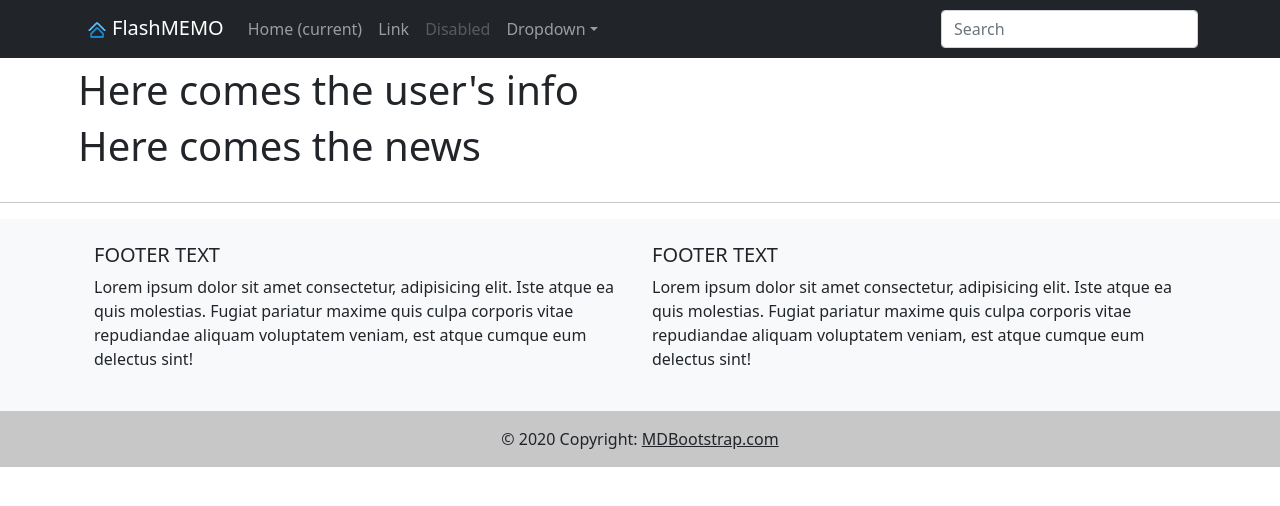
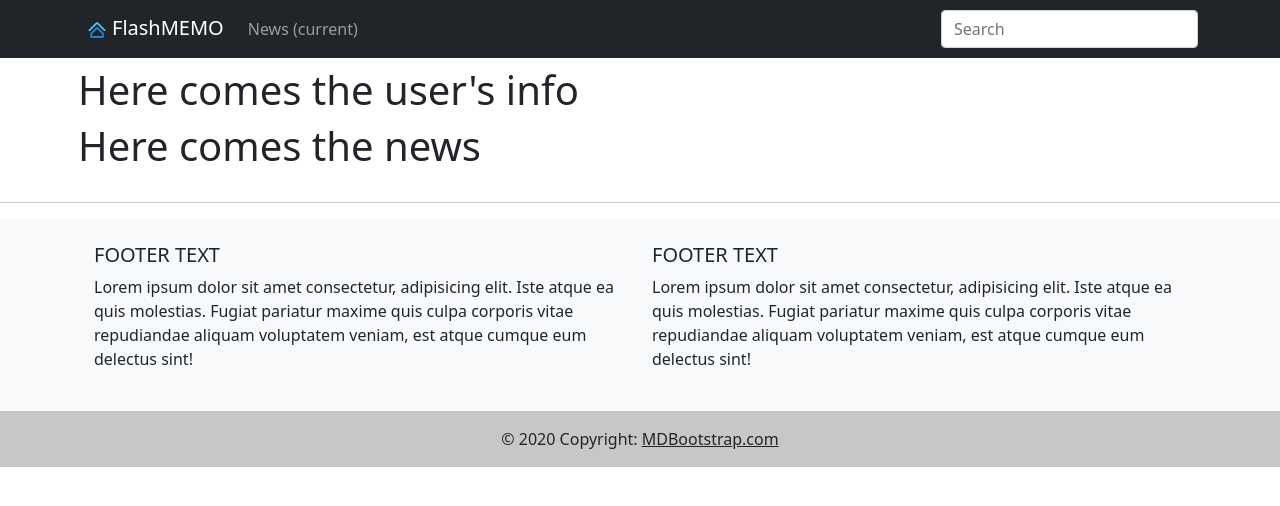
Before and after one commit to brunodema/FlashMEMO, an Angular app: page /home in a window 1280 px wide. Shown: the top 506 px of the page. Built offline with nearby package versions, Linux system fonts and the light colour scheme.

Commit message:
alter header

```diff
--- a/src/app/shared/header/header.component.html
+++ b/src/app/shared/header/header.component.html
@@ -9,21 +9,7 @@
     <div class="collapse navbar-collapse" id="navbarsExample04">
       <ul class="navbar-nav mr-auto">
         <li class="nav-item active">
-          <a class="nav-link" href="#">Home <span class="sr-only">(current)</span></a>
-        </li>
-        <li class="nav-item">
-          <a class="nav-link" href="#">Link</a>
-        </li>
-        <li class="nav-item">
-          <a class="nav-link disabled" href="#">Disabled</a>
-        </li>
-        <li class="nav-item dropdown">
-          <a class="nav-link dropdown-toggle" href="https://example.com" id="dropdown04" data-toggle="dropdown" aria-haspopup="true" aria-expanded="false">Dropdown</a>
-          <div class="dropdown-menu" aria-labelledby="dropdown04">
-            <a class="dropdown-item" href="#">Action</a>
-            <a class="dropdown-item" href="#">Another action</a>
-            <a class="dropdown-item" href="#">Something else here</a>
-          </div>
+          <a class="nav-link" [routerLink]="['/news']">News <span class="sr-only">(current)</span></a>
         </li>
       </ul>
       <form class="form-inline my-2 my-md-0 ms-auto">
```
